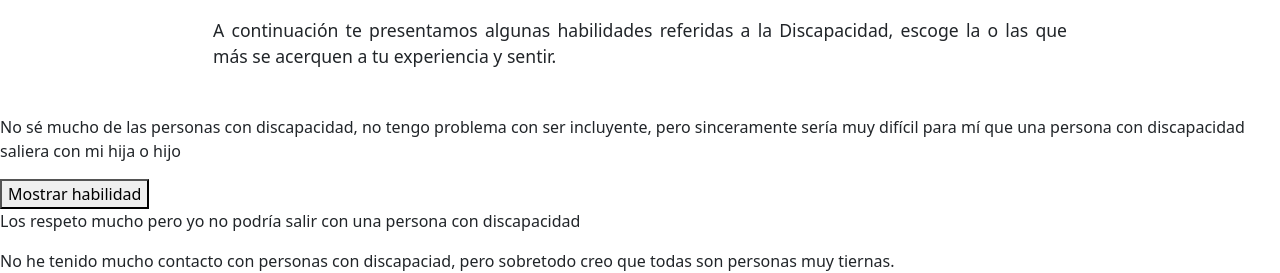
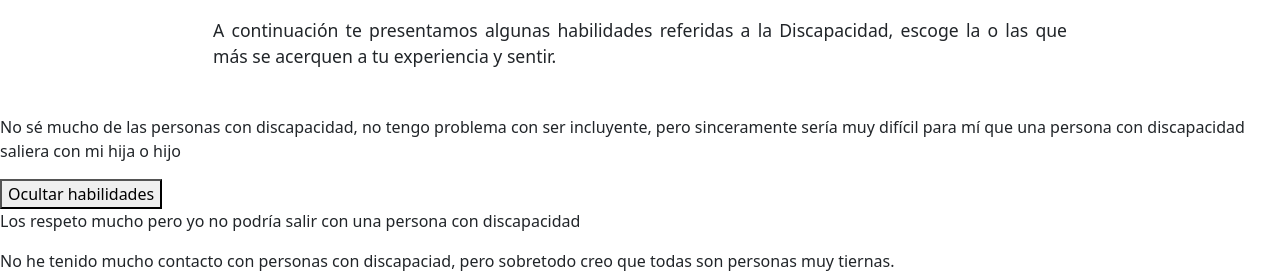
Before and after one commit to atzina/tecnologia-discapacidad, a React (Vite) app in the folder tecnologia_y_discapacidad/: page /persona-sin-discapacidad in a window 1280 px wide. Shown: the part 689-962 px from the top of the page. Built offline with nearby package versions, Linux system fonts and the light colour scheme; a web font is replaced by a local one.

Commit message:
ocultar y mostrar todos los párrafos después del primero

```diff
--- a/tecnologia_y_discapacidad/src/components/ModAntiop/Habilidadesprivilegio.jsx
+++ b/tecnologia_y_discapacidad/src/components/ModAntiop/Habilidadesprivilegio.jsx
@@ -1,10 +1,12 @@
 import "./Habilidadesprivilegio.css";
+import { useState } from "react";
 
 function Habilidadesprivilegio() {
+  const [mostrarDivs, setMostrarDivs] = useState(true);
 
-     function Mostrar () {
-        document.getElementById('pregunta-uno')
-     }
+  const toggleMostrarDivs = () => {
+    setMostrarDivs(!mostrarDivs);
+  };
 
   return (
     <>
@@ -60,86 +62,110 @@ function Habilidadesprivilegio() {
           persona con discapacidad saliera con mi hija o hijo
         </p>
         <div>
-          <button onClick={()=> Mostrar()}> Mostrar habilidad</button>
+          <button onClick={toggleMostrarDivs}>
+            {" "}
+            {mostrarDivs ? "Ocultar habilidades" : "Mostrar habilidad"}{" "}
+          </button>
         </div>
-        <div id="despues-pregunta-uno"className="despues-pregunta-uno">
+        {mostrarDivs && (
+          <><div className="parrafo-div">
             <p>
               Los respeto mucho pero yo no podría salir con una persona con
               discapacidad
             </p>
+          </div><div>
               <p>
                 No he tenido mucho contacto con personas con discapaciad, pero
                 sobretodo creo que todas son personas muy tiernas.
               </p>
+            </div><div>
               <p>
                 Ha sido difícil llegar hasta este punto de la información,
                 honestamente me aburre un poco.
               </p>
+            </div><div>
               <p>
                 Creo que todos somos iguales, no debería haber diferencias entre las
                 condiciones de mi compañero de trabajo y las mías, sus
                 &quot;privilegios&quot; me molestan un poco.
               </p>
+            </div><div>
               <p>
                 Creo en la inclusión, pero me enoja un poco que mi compañero con
                 discapacidad falte tanto al trabajo
               </p>
+            </div><di>
               <p>
                 Creo que la depresión es solo una forma de llamar la atención y la
                 forma en que las personas evitan sus responsabilidades
               </p>
+            </di><div>
               <p>
                 Yo sé lo que las personas con dispacadidad necesitan hacer, yo he
                 vivido situaciones muy dificiles y las he superado así.
               </p>
+            </div><div>
               <p>
                 Quisera ser la voz de las persons con dispacidad, no soy cercano, a
                 ninguna pero quisiera decir lo que ellos no pueden decir
               </p>
+            </div><div>
               <p>
                 Siento mucha incomodidad darme cuenta de como mi actuar afecta a las
                 personas con discapacidad
               </p>
+            </div><div>
               <p>
                 Siento culpa de no saber a todo lo que se tiene que enfrentar una
                 persona con autismo
               </p>
+            </div><div>
               <p>
                 Siento verguenza de haber sentido miedo de una persona con
                 discapacidad mental
               </p>
+            </div><div>
               <p>
                 Ahora me doy cuenta de qué no tengo idea de cómo te trata el mundo
                 cuando tienes una discapacidad. ¿Me puedes decir más?
               </p>
+            </div><div>
               <p>
                 Sé que no te entiendo, pero no sé qué hacer para ayudarte, voy a
                 pensar más sobre eso
               </p>
+            </div><div>
               <p>
                 Ahora entiendo que nunca voy a poder entender a cabalidad la
                 experiencia de una persona con Autismo
               </p>
+            </div><div>
               <p>
                 Decidí dedicar mi vida a hacer cosas para ayudar a las personas con
                 discapaciad
               </p>
+            </div><div>
               <p>
                 Hago labor para que más personas sin discapacidad, entiendan sus
                 privilegios y sus propias discriminaciones hacia las personas con
                 discapacidad.
               </p>
+            </div><div>
               <p>
                 Escucho y entiendo lo que las personas con discpacidad me dicen, no
                 impongo mis ideas de lo que es mejor para ellas y a hago acciones a
                 partir de sus propias sugerencias e intereses
               </p>
+            </div><div>
+
+
               <p>
-            Uso mis propios privielgios para que las personas con discapaciad
-            sean escuchadas, no hablo por ellas, genero espacios para que sus
-            propias voces sean posibles.
+                Uso mis propios privielgios para que las personas con discapaciad sean
+                escuchadas, no hablo por ellas, genero espacios para que sus propias
+                voces sean posibles.
               </p>
-        </div>
+            </div></>
+        )}
       </div>
     </>
   );
```
Lines whose indentation alone changed are shown as unchanged.
